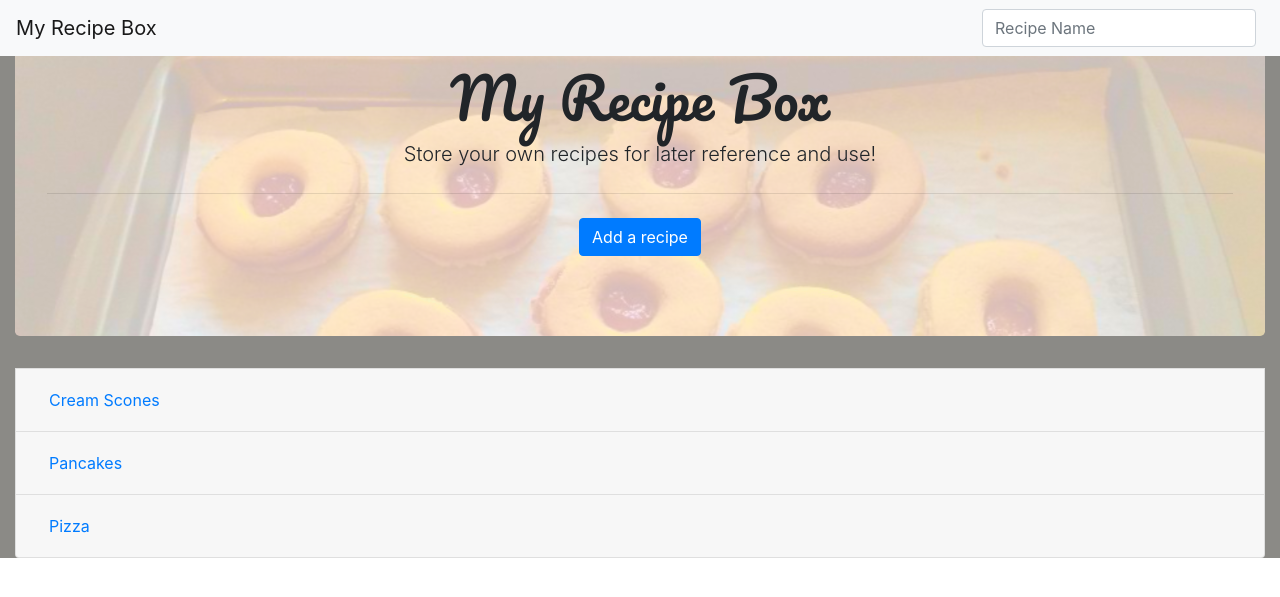
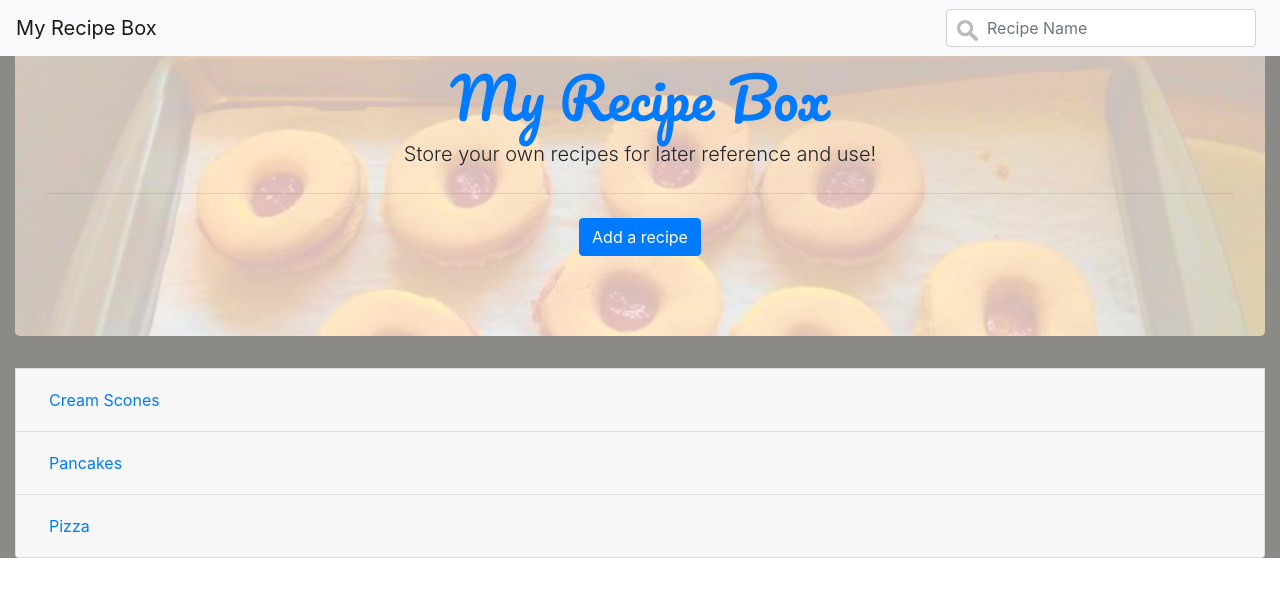
Before and after one commit to coderJeff8170/recipe-app, a PHP site: page / in a window 1280 px wide. Shown: the top 597 px of the page. Run offline with PHP 8.4, Linux system fonts and the light colour scheme.

Commit message:
updated look of UI, added search icon

```diff
--- a/index.html
+++ b/index.html
@@ -35,7 +35,7 @@
 
         <!-- Jumbotron -->
         <section id="titleSection" class="jumbotron text-center">
-            <h1 class="display-4">My Recipe Box</h1>
+            <h1 class="display-4 text-primary">My Recipe Box</h1>
             <p class="lead">Store your own recipes for later reference and use!</p>
             <hr class="my-4">
             <section id="recipeInput">
--- a/styles.css
+++ b/styles.css
@@ -1,5 +1,12 @@
 #app-container {
     background-color: rgb(139, 138, 134);
+}
+
+#searchInput{
+    background-image: url('searchicon.png');
+    background-position: 10px 10px;
+    background-repeat: no-repeat;
+    padding: 12px 20px 12px 40px;
 }
 
 .jumbotron {
```
Also changed, not shown: searchicon.png (added).
